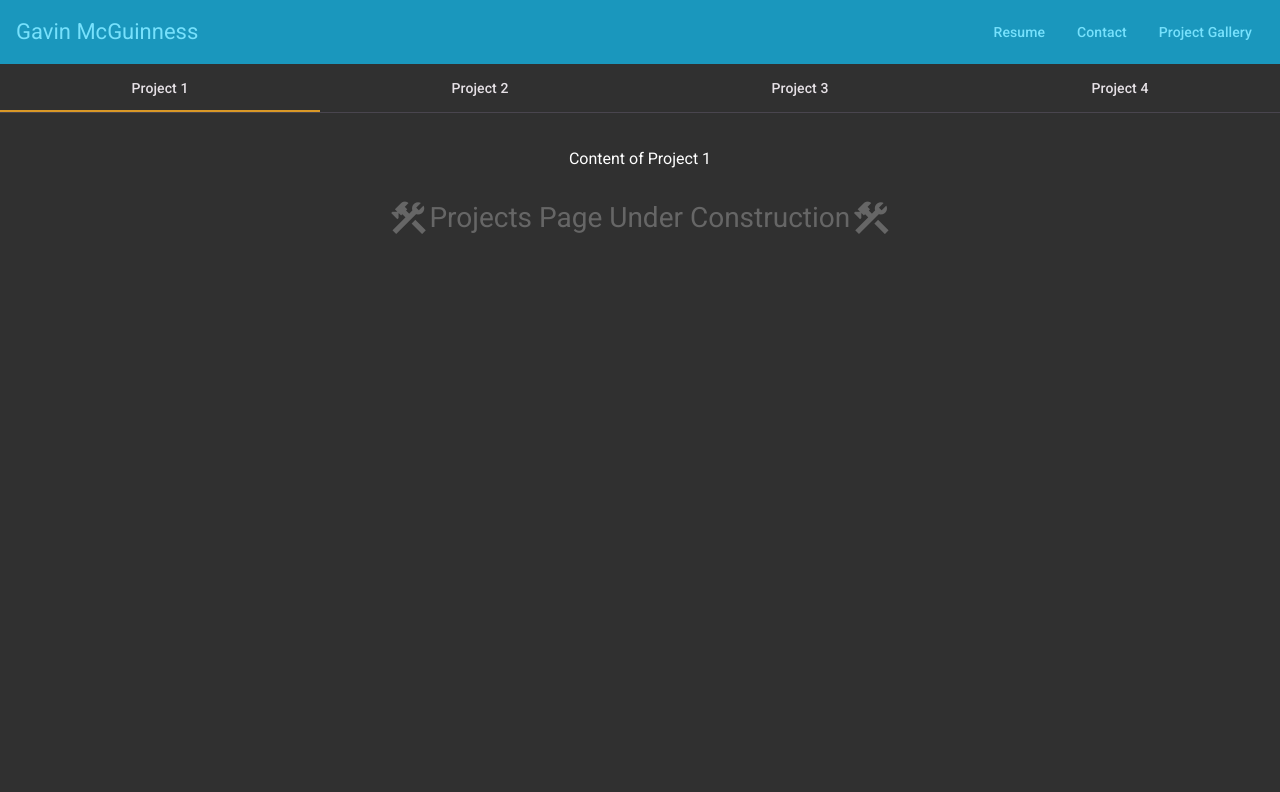
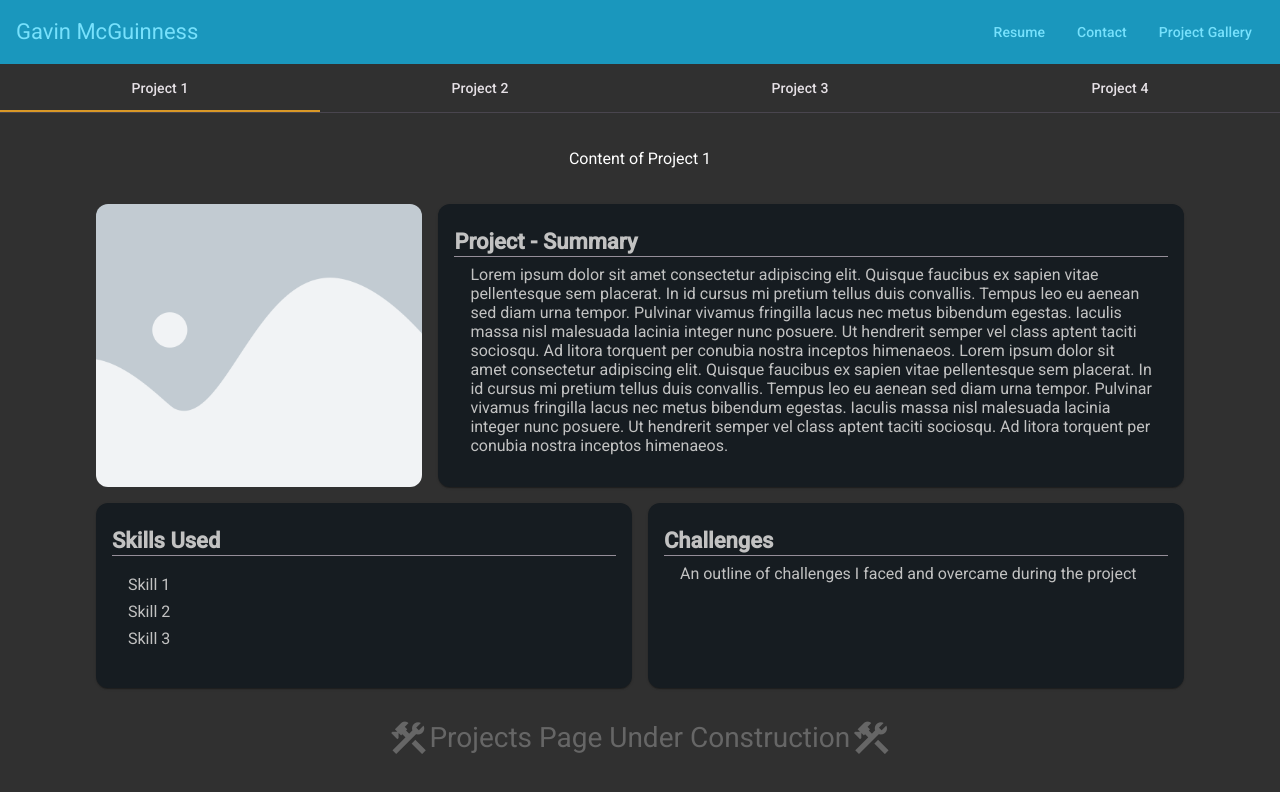
Before and after one commit to Gavin-10/resume-new, an Angular app in the folder resume-front-end/: page /projects in a window 1280 px wide. Shown: the top 792 px of the page. Built offline with nearby package versions, Linux system fonts and the light colour scheme.

Commit message:
Project Item Layout Finalized
Additionally added no title list functionality

```diff
--- a/resume-front-end/src/app/components/project-info/project-info.component.html
+++ b/resume-front-end/src/app/components/project-info/project-info.component.html
@@ -1 +1,23 @@
-<p>project-info works!</p>
+<div class="container darker-text">
+    <div class="project-container">
+        <img src="placeholder.webp" alt="image"/>
+
+        <div class="project-summary">
+            <app-site-card title="Project - Summary" horizontal="true" maxHeight="true">
+                Lorem ipsum dolor sit amet consectetur adipiscing elit. Quisque faucibus ex sapien vitae pellentesque sem placerat. In id cursus mi pretium tellus duis convallis. Tempus leo eu aenean sed diam urna tempor. Pulvinar vivamus fringilla lacus nec metus bibendum egestas. Iaculis massa nisl malesuada lacinia integer nunc posuere. Ut hendrerit semper vel class aptent taciti sociosqu. Ad litora torquent per conubia nostra inceptos himenaeos.
+
+                Lorem ipsum dolor sit amet consectetur adipiscing elit. Quisque faucibus ex sapien vitae pellentesque sem placerat. In id cursus mi pretium tellus duis convallis. Tempus leo eu aenean sed diam urna tempor. Pulvinar vivamus fringilla lacus nec metus bibendum egestas. Iaculis massa nisl malesuada lacinia integer nunc posuere. Ut hendrerit semper vel class aptent taciti sociosqu. Ad litora torquent per conubia nostra inceptos himenaeos.
+            </app-site-card>
+        </div>
+    </div>
+
+    <div class="project-detail">
+        <app-site-card title="Skills Used" class="detail-one" maxHeight="true">
+            <app-site-list [items]="fakeItems"/>
+        </app-site-card>
+
+        <app-site-card title="Challenges" class="detail-two" maxHeight="true">
+            An outline of challenges I faced and overcame during the project
+        </app-site-card>
+    </div>
+</div>
--- a/resume-front-end/src/app/components/project-info/project-info.component.scss
+++ b/resume-front-end/src/app/components/project-info/project-info.component.scss
@@ -0,0 +1,53 @@
+
+@use '../../styles/helpers';
+@use '../../styles/breakpoints';
+@use '@angular/material' as mat;
+
+img {
+    border-radius: 12px;
+    max-width: 30%;
+    object-fit: cover;
+    @extend .margin-right;
+
+    @media (max-width: breakpoints.$mobile-size) {
+        margin-right: 0;
+        max-width: 100%;
+    }
+}
+
+.project-container {
+    display: flex;
+    justify-content: space-between;
+
+    @media (max-width: breakpoints.$mobile-size) {
+        display: block;
+    }
+}
+
+.project-summary {
+    @extend .margin-left;
+
+    @media (max-width: breakpoints.$mobile-size) {
+        margin-left: 0;
+        margin-top: 16px;
+    }
+}
+
+.project-detail {
+    display: flex;
+    margin-top: 16px;
+
+    @media (max-width: breakpoints.$mobile-size) {
+        display: block;
+    }
+}
+
+.detail-one {
+    width: 50%;
+    @extend .margin-right;
+}
+
+.detail-two {
+    width: 50%;
+    @extend .margin-left;
+}
--- a/resume-front-end/src/app/components/project-info/project-info.component.ts
+++ b/resume-front-end/src/app/components/project-info/project-info.component.ts
@@ -1,11 +1,16 @@
 import { Component } from '@angular/core';
+
+import { MatCardModule } from '@angular/material/card';
+
+import { SiteCardComponent } from '../site-card/site-card.component';
+import { SiteListComponent } from '../site-list/site-list.component';
 
 @Component({
   selector: 'app-project-info',
-  imports: [],
+  imports: [SiteCardComponent, MatCardModule, SiteListComponent],
   templateUrl: './project-info.component.html',
   styleUrl: './project-info.component.scss'
 })
 export class ProjectInfoComponent {
-
+  fakeItems = ["Skill 1", "Skill 2", "Skill 3"];
 }
--- a/resume-front-end/src/app/components/site-card/site-card.component.html
+++ b/resume-front-end/src/app/components/site-card/site-card.component.html
@@ -1,7 +1,8 @@
 
 
-<mat-card class="extra-padding margin-bottom" [class]="background()">
+<mat-card class="extra-padding margin-bottom" [class]="background()" [class]="useMaxHeight()">
     <ng-content select="img"/>
+    <div>
         <mat-card-title class="margin-top">
             <strong>{{title()}}</strong>
         </mat-card-title>
@@ -12,4 +13,5 @@
         <div [class]="actionDisplay()">
             <ng-content select="mat-card-actions"></ng-content>
         </div>
+    </div>
 </mat-card>
--- a/resume-front-end/src/app/components/site-card/site-card.component.scss
+++ b/resume-front-end/src/app/components/site-card/site-card.component.scss
@@ -12,3 +12,7 @@
 .tertiary {
     background-color: colors.$tertiary-dark-text;
 }
+
+.max-height {
+    height: 100%;
+}
--- a/resume-front-end/src/app/components/site-card/site-card.component.ts
+++ b/resume-front-end/src/app/components/site-card/site-card.component.ts
@@ -13,6 +13,7 @@ export class SiteCardComponent {
   title = input("Title");
   hasActions = input(false, {transform: booleanAttribute});
   background = input("");
+  maxHeight = input(false, {transform: booleanAttribute});
 
   actionDisplay = computed(() => {
     if (this.hasActions()) {
@@ -21,4 +22,12 @@ export class SiteCardComponent {
       return "no-display";
     }
   });
+
+  useMaxHeight = computed(() => {
+    if (this.maxHeight()) {
+      return "max-height";
+    } else {
+      return "";
+    }
+  })
 }
--- a/resume-front-end/src/app/components/site-list/site-list.component.html
+++ b/resume-front-end/src/app/components/site-list/site-list.component.html
@@ -1,7 +1,7 @@
 
 <h3 class="list-title">{{title()}}</h3>
 <p [class]="subtitleClass()">{{subtitle()}}</p>
-<mat-divider class="margin-bottom"/>
+<mat-divider class="margin-bottom" [class]="noTitle()"/>
 <ul>
     <li *ngFor="let item of items()">{{item}}</li>
 </ul>
--- a/resume-front-end/src/app/components/site-list/site-list.component.ts
+++ b/resume-front-end/src/app/components/site-list/site-list.component.ts
@@ -21,4 +21,12 @@ export class SiteListComponent {
 
     return "";
   });
+
+  noTitle = computed(() => {
+    if (this.title() == "") {
+      return "no-display";
+    } else {
+      return "";
+    }
+  })
 }
--- a/resume-front-end/src/app/pages/projects/projects.component.html
+++ b/resume-front-end/src/app/pages/projects/projects.component.html
@@ -10,6 +10,10 @@
     Content of {{ activeLink }}
 </div>
 
+<div class="extra-margin-top">
+  <app-project-info />
+</div>
+
 <div class="temp">
     <mat-icon fontIcon="construction"/>
     <p>Projects Page Under Construction</p>
--- a/resume-front-end/src/app/pages/projects/projects.component.ts
+++ b/resume-front-end/src/app/pages/projects/projects.component.ts
@@ -3,9 +3,11 @@ import { Component } from '@angular/core';
 import { MatTabsModule } from '@angular/material/tabs';
 import { MatIcon } from '@angular/material/icon';
 
+import { ProjectInfoComponent } from '../../components/project-info/project-info.component';
+
 @Component({
   selector: 'app-projects',
-  imports: [MatTabsModule, MatIcon],
+  imports: [MatTabsModule, MatIcon, ProjectInfoComponent],
   templateUrl: './projects.component.html',
   styleUrl: './projects.component.scss'
 })
```
Lines whose indentation alone changed are shown as unchanged.
